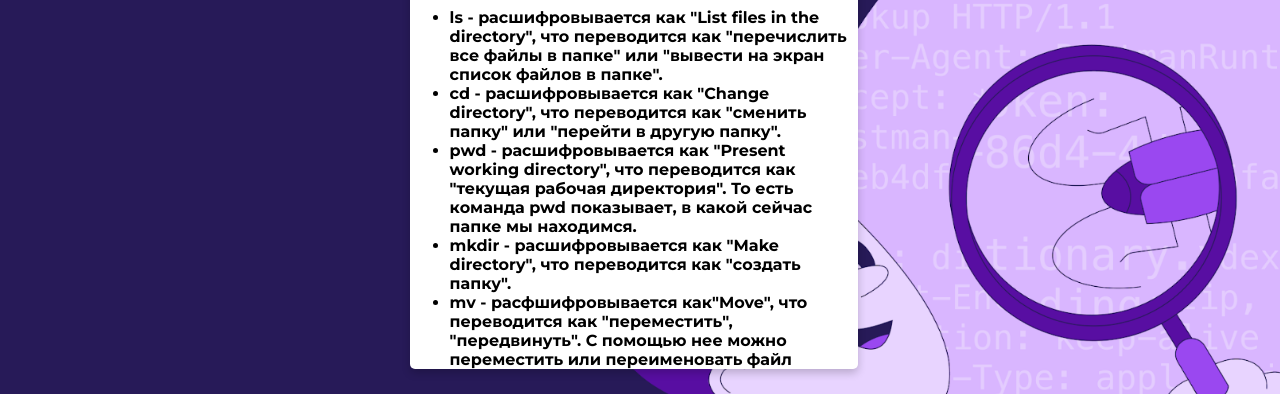
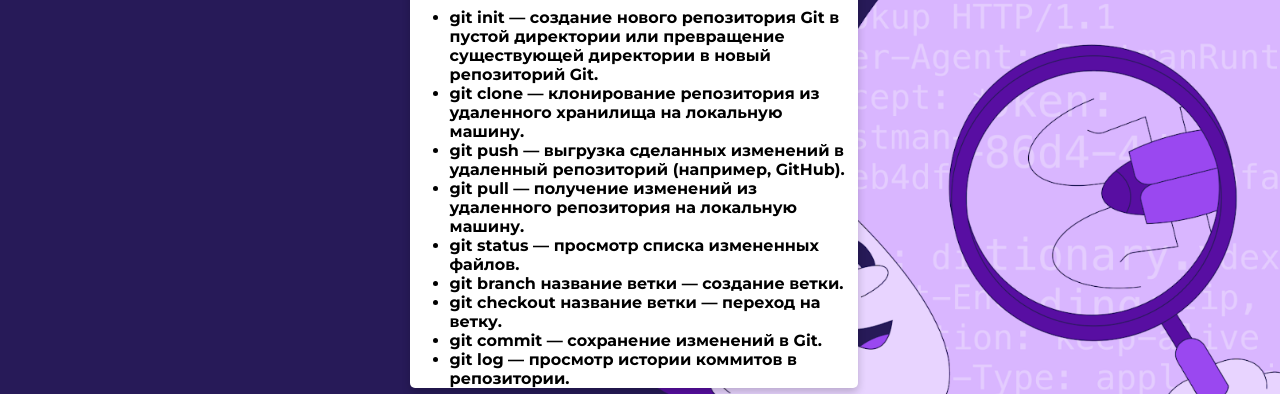
Before and after one commit to lenabaglaj/Final_task, a plain HTML site: page html/git.html in a window 1280 px wide. Shown: the part 71-465 px from the top of the page. Drawn offline with Linux system fonts and the light colour scheme.

Commit message:
корректировка дефектов

```diff
--- a/html/git.html
+++ b/html/git.html
@@ -14,11 +14,15 @@
       <div class="card">
          <p class="subtitle">Git</p>
           <ul>
-            <li>ls - расшифровывается как "List files in the directory", что переводится как "перечислить все файлы в папке" или "вывести на экран список файлов в папке".</li>
-            <li>cd - расшифровывается как "Change directory", что переводится как "сменить папку" или "перейти в другую папку".</li>
-            <li>pwd - расшифровывается как "Present working directory", что переводится как "текущая рабочая директория". То есть команда pwd показывает, в какой сейчас папке мы находимся. </li>
-            <li>mkdir - расшифровывается как "Make directory", что переводится как "создать папку".</li>
-            <li>mv - расфшифровывается как"Move", что переводится как "переместить", "передвинуть". С помощью нее можно переместить или переименовать файл</li>
+            <li>git init — создание нового репозитория Git в пустой директории или превращение существующей директории в новый репозиторий Git.</li>
+            <li>git clone <URL> — клонирование репозитория из удаленного хранилища на локальную машину.</li>
+            <li>git push — выгрузка сделанных изменений в удаленный репозиторий (например, GitHub).</li>
+            <li>git pull — получение изменений из удаленного репозитория на локальную машину.</li>
+            <li>git status — просмотр списка измененных файлов.</li>
+            <li>git branch название ветки — создание ветки.</li>
+            <li>git checkout название ветки — переход на ветку.</li>
+            <li>git commit — сохранение изменений в Git.</li>
+            <li>git log — просмотр истории коммитов в репозитории.</li>
          </ul>
       </div>
       <!--footer-->
```
Also changed, not shown: defects.txt.
